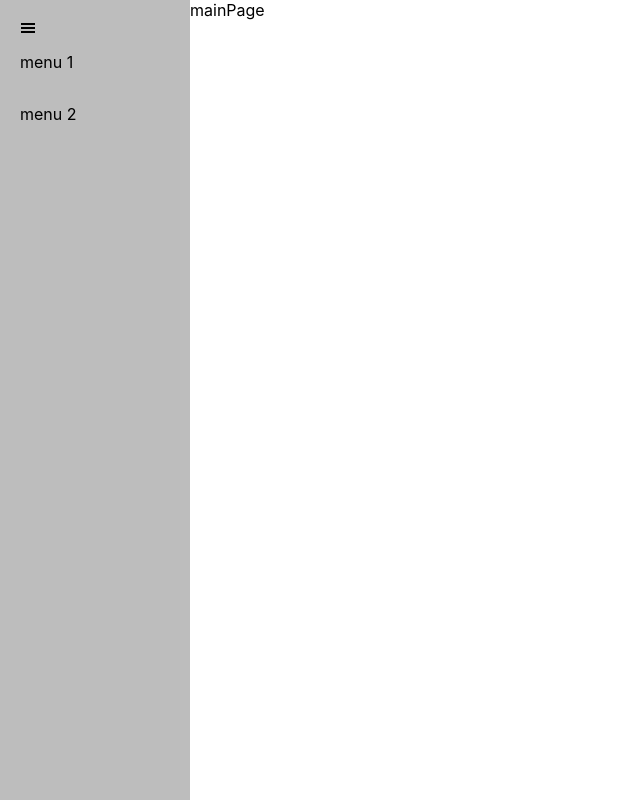
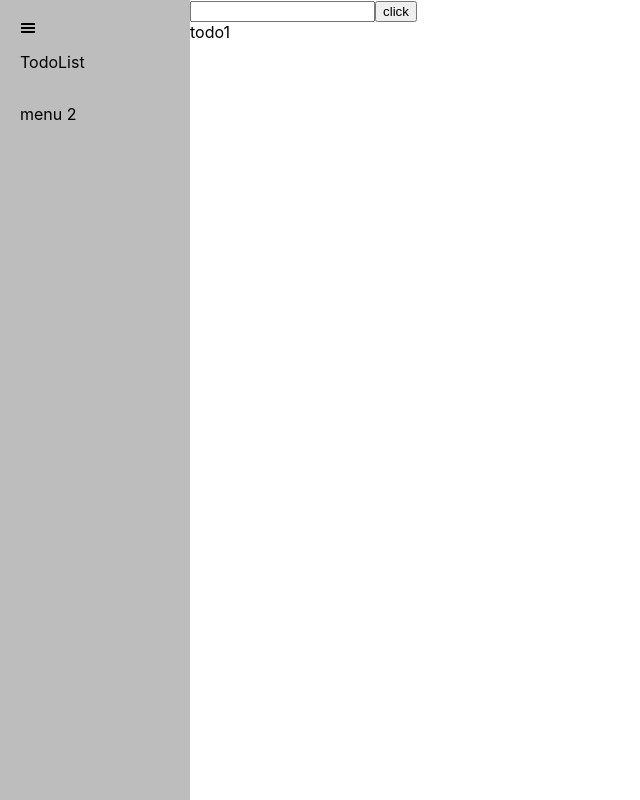
Before and after one commit to projaewoo/Board, a React (Create React App) app: page / in a window 1280 px wide. Shown: the whole page, without its empty margins (0-640 px from the left). Built offline with nearby package versions, Linux system fonts and the light colour scheme.

Commit message:
#1. TodoList 개발
1. contextAPI 적용

```diff
--- a/src/components/MainPage.js
+++ b/src/components/MainPage.js
@@ -1,10 +1,20 @@
 import React from "react";
 import styled from "styled-components";
+
+import { TodoProvider } from "./Todo/index";
+import { TodoInsert, TodoList } from "./Todo";
 
 const MainPage = (props) => {
   const { sideBar } = props;
 
-  return <MainPageWrapper sideBar={sideBar}>mainPage</MainPageWrapper>;
+  return (
+    <MainPageWrapper sideBar={sideBar}>
+      <TodoProvider>
+        <TodoInsert />
+        <TodoList />
+      </TodoProvider>
+    </MainPageWrapper>
+  );
 };
 
 const MainPageWrapper = styled.div`
--- a/src/components/NavBar.js
+++ b/src/components/NavBar.js
@@ -11,7 +11,7 @@ const NavBar = (props) => {
       <HamburgerIcon onClick={() => setSideBar(!sideBar)} />
       {sideBar ? (
         <>
-          <p>menu 1</p>
+          <p>TodoList</p>
           <p>menu 2</p>
         </>
       ) : null}
--- /dev/null
+++ b/src/components/Todo/TodoInsert.js
@@ -0,0 +1,27 @@
+import React, { useState } from "react";
+import styled from "styled-components";
+
+import { TodoConsumer } from "./index";
+
+const TodoInsert = () => {
+  const [inputValue, setInputValue] = useState();
+
+  return (
+    <TodoConsumer>
+      {({ actions }) => (
+        <>
+          <input type="text" onChange={(e) => setInputValue(e.target.value)} />
+          <button
+            onClick={() =>
+              actions.setTodoList((todo) => todo.concat(inputValue))
+            }
+          >
+            click
+          </button>
+        </>
+      )}
+    </TodoConsumer>
+  );
+};
+
+export default TodoInsert;
--- /dev/null
+++ b/src/components/Todo/TodoList.js
@@ -0,0 +1,15 @@
+import React, { useEffect } from "react";
+import styled from "styled-components";
+
+import { TodoConsumer } from "./index";
+
+const TodoList = () => {
+  return (
+    <TodoConsumer>
+      {/** {({ state }) => ... }   //  객체 비구조화 할당  // value.state가 있어서 ({ state })로 사용 */}
+      {({ state }) => state.todoList.map((todo) => <div>{todo}</div>)}
+    </TodoConsumer>
+  );
+};
+
+export default TodoList;
--- /dev/null
+++ b/src/components/Todo/index.js
@@ -0,0 +1,26 @@
+import React, { createContext, useState } from "react";
+import TodoInsert from "./TodoInsert";
+import TodoList from "./TodoList";
+
+const TodoContext = createContext({
+  state: { todoList: [] },
+  actions: {
+    setTodoList: () => {},
+  },
+});
+
+const TodoProvider = ({ children }) => {
+  const [todoList, setTodoList] = useState(["todo1"]);
+
+  const value = {
+    state: { todoList },
+    actions: { setTodoList },
+  };
+
+  return <TodoContext.Provider value={value}>{children}</TodoContext.Provider>;
+};
+
+// const TodoConsumer = TodoContext.Consumer와 같은 의미
+const { Consumer: TodoConsumer } = TodoContext;
+
+export { TodoInsert, TodoList, TodoProvider, TodoConsumer };
```
